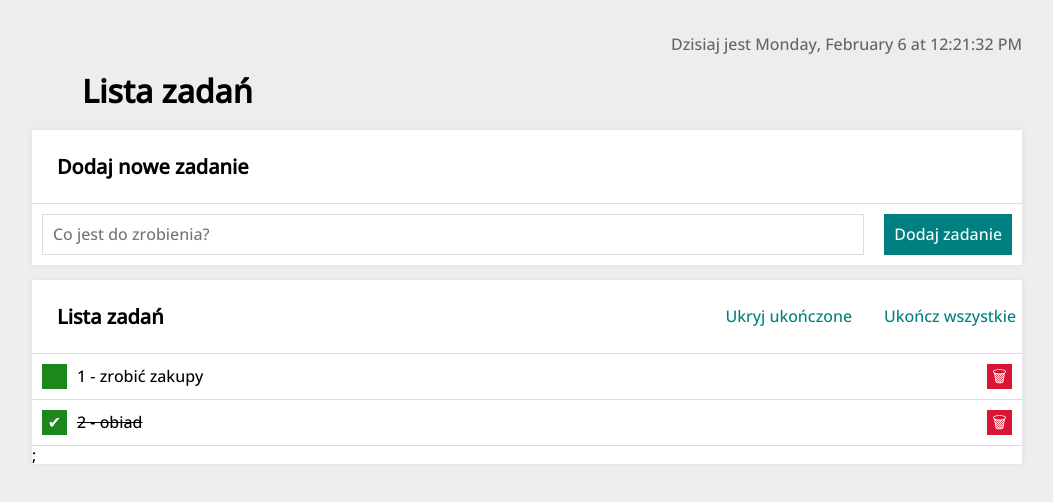
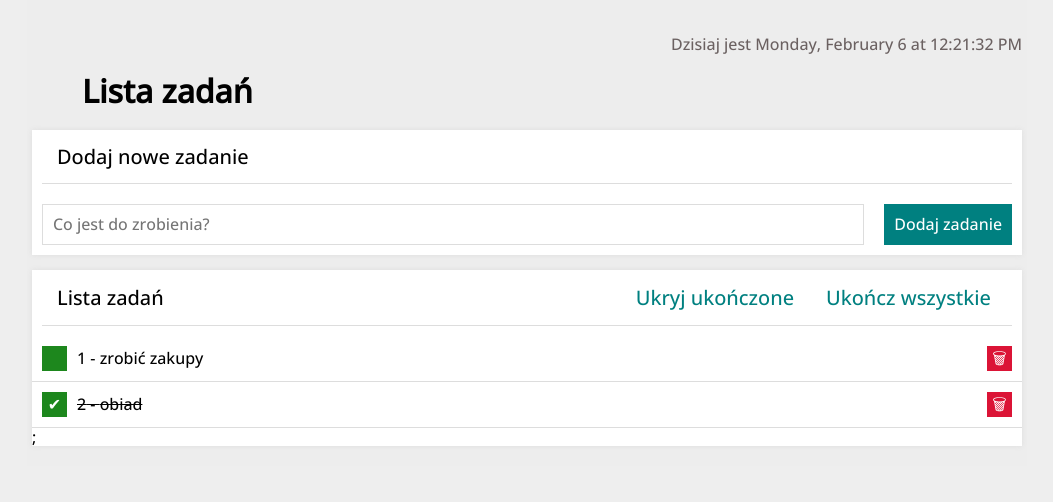
Before and after one commit to RutAlexis/todos-list-react, a React (Create React App) app: page / in a window 1280 px wide. Shown: the top 502 px of the page, without its empty margins (113-1166 px from the left). Built offline with nearby package versions, Linux system fonts and the light colour scheme.

Commit message:
added styled.js to Section and import style css to index.js

```diff
--- a/src/Section/index.js
+++ b/src/Section/index.js
@@ -1,18 +1,15 @@
-import "./style.css";
+import { HeaderStyled, SectionStyled } from "./styled";
 
 const Section = ({ title, body, extraHeaderContent }) => (
-  <section className="section">
-    <header className="section__header">
-      <h2 className="section__subheader">
-        {title}
-      </h2>
+  <SectionStyled>
+    <HeaderStyled>
+      {title}
       {extraHeaderContent}
-    </header>
-    <div className="section__body">
+    </HeaderStyled>
+    <div>
       {body}
-
     </div>
-  </section>
+  </SectionStyled>
 );
 
 export default Section;
--- a/src/Section/style.css
+++ b/src/Section/styled.js
@@ -1,28 +1,24 @@
-.section {
+import styled from "styled-components";
+
+export const SectionStyled = styled.section`
     margin: 15px 0;
     background: white;
     box-shadow: 0 0 5px #ddd ;
     font-family: Open Sans, sans-serif;
-}
+`;
 
-.section__subheader {
+export const HeaderStyled = styled.header`
     font-size: 20px;
     margin: 10px;
     padding: 15px;
-}
-
-.section__header {
     border-bottom: 1px solid #ddd;
     display: grid;
     grid-template-columns: 1fr auto;
     grid-gap: 20px;
     justify-content: space-between;
     align-items: center;
-    /* padding: 20px; */
-}
 
-@media(max-width: 767px) {
-    .section__header {
+    @media (max-width: 767px) {
         grid-template-columns: 1fr;
     }
-}
+`;
```
